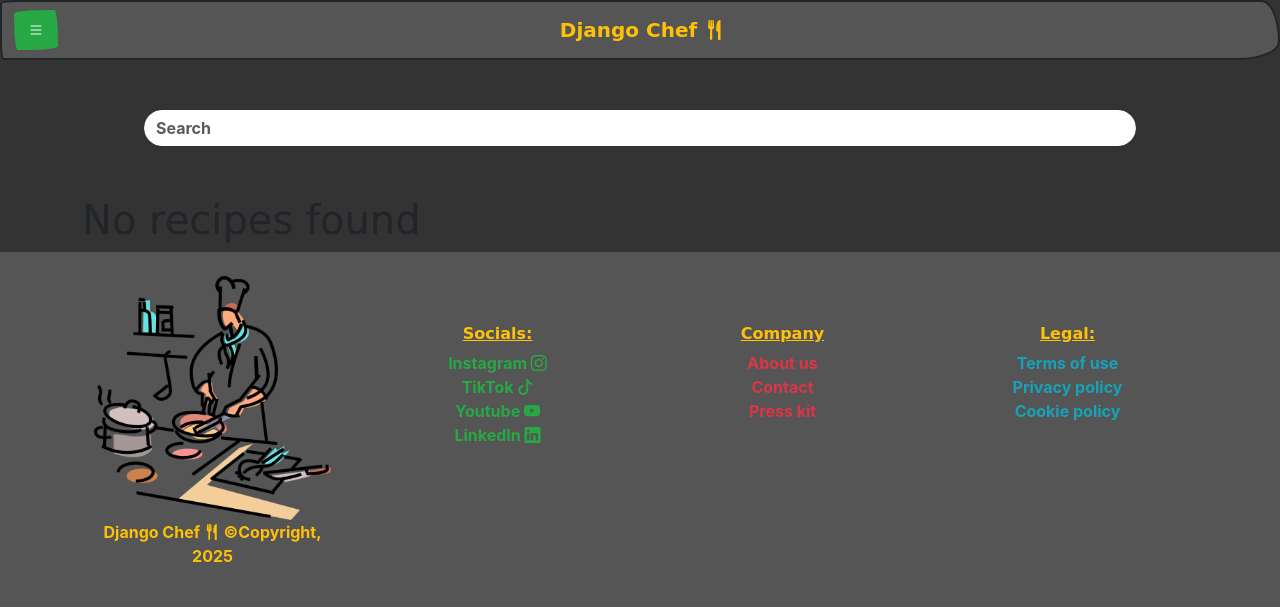
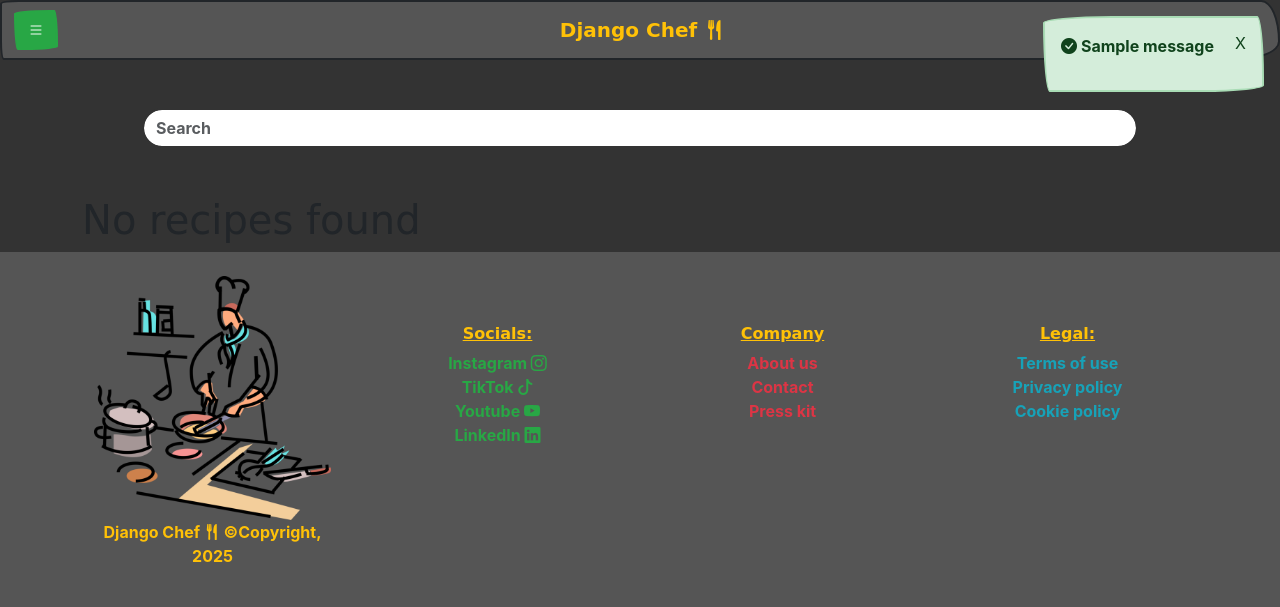
Before and after one commit to PSebastian96/Django_Chef, a Django app: page /recipe_list/ in a window 1280 px wide. Shown: the top 607 px of the page. Run offline with Django 5.2, Linux system fonts and the light colour scheme; a user stored in the database is signed in; data comes from the database, SQL or seed files in the repository; both versions use the stored data as it was after the commit; tables that the repository leaves empty hold one stand-in row (values such as "Sample post"); one stand-in notice (Sample message) is shown; some libraries are stand-ins or nearby versions; some web fonts are replaced.

Commit message:
bs-alert added, delete function added

```diff
--- a/django_chef/recipe_app/templates/recipe_app/recipe/list_recipe.html
+++ b/django_chef/recipe_app/templates/recipe_app/recipe/list_recipe.html
@@ -113,7 +113,7 @@
         <div class="modal fade" id="deleteModal-{{ recipe.id }}" tabindex="-1">
           <div class="modal-dialog" role="document">
             <div class="modal-content">
-              <form method="post" action="">
+              <form method="post" action="{% url 'delete_recipe' recipe.pk recipe.slug %}">
                 {% csrf_token %}
                 <div class="modal-header bg-light">
                   <h5 class="modal-title text-danger">Deleting {{ recipe.title }}...</h5>
@@ -124,7 +124,7 @@
                   <p class="text-danger fw-semibold">This action is permanent!</p>
                 </div>
                 <div class="modal-footer bg-light">
-                  <button type="submit" class="btn btn-danger">Delete</button>
+                  <button type="submit" class="btn btn-danger">Confirm Delete</button>
                   <button type="button" class="btn btn-secondary" data-bs-dismiss="modal">Cancel</button>
                 </div>
               </form>
--- a/django_chef/recipe_app/views.py
+++ b/django_chef/recipe_app/views.py
@@ -166,8 +166,6 @@ class ReadRecipe(LoginRequiredMixin, DetailView):
 
         return recipe
 
-
-
 # update recipe
 class UpdateRecipe(LoginRequiredMixin, UpdateView):
     model = Recipe
@@ -195,6 +193,10 @@ class DelRecipe(LoginRequiredMixin, DeleteView):
     template_name = 'recipe_app/recipe/delete_recipe.html'
     success_url = reverse_lazy('recipe_list')
     context_object_name = 'recipe'
+
+    def get_context_object_name(self, obj):
+        recipe = super().get_context_object_name(obj)
+        return messages.info(self.request,f'{recipe.title} has been deleted!')
 
     def get_object(self, queryset=None):
         # Ensure only existing recipes are deleted
@@ -374,6 +376,7 @@ class DelMeasurement(LoginRequiredMixin, DeleteView):
 """
 Favorite Recipe Add, Delete, List
 """
+
 class ToggleFavoriteView(LoginRequiredMixin, View):
     """Add or remove a recipe from favorites."""
     def post(self, request, *args, **kwargs):
@@ -385,15 +388,14 @@ class ToggleFavoriteView(LoginRequiredMixin, View):
         )
 
         if created:
-            messages.success(request, f"Added <strong>{recipe.title}</strong> to favorites.")
+            messages.success(request, f"Added <strong class='text-decoration-underline'>{recipe.title}</strong> to favorites.")
         else:
             favorite.delete()
-            messages.info(request, f"Removed <strong>{recipe.title}</strong> from favorites.")
+            messages.info(request, f"Removed <strong class='text-decoration-underline'>{recipe.title}</strong> from favorites.")
 
         # return user back to where they came from
         next_url = request.META.get("HTTP_REFERER", reverse("recipe_list"))
         return redirect(next_url)
-
 
 class FavoriteListView(LoginRequiredMixin, ListView):
     model = FavoriteRecipe
--- a/django_chef/static/js/custom.js
+++ b/django_chef/static/js/custom.js
@@ -1,3 +1,4 @@
+// current page/menu highlighter
 document.addEventListener("DOMContentLoaded", function() {
 const currentPath = window.location.pathname; // e.g., /recipes/
 const links = document.querySelectorAll(".offcanvas .nav-link");
--- a/django_chef/templates/base.html
+++ b/django_chef/templates/base.html
@@ -15,15 +15,19 @@
 
    {% include "partials/navbar.html" %}
 
-    <main class="container">
+   {% include "partials/message_alert.html" %}
+
+   <main class="container">
+
         {% block content %}
         {% endblock %}
+
     </main>
 
     {% include "partials/footer.html" %}
 
+    <script src="{% static 'js/bootstrap.bundle.js' %}"></script>
     <script src="{% static 'js/custom.js' %}"></script>
-    <script src="{% static 'js/bootstrap.bundle.js' %}"></script>
     <script src="{% static 'js/htmx.min.js' %}"></script>
 </body>
 </html>
--- /dev/null
+++ b/django_chef/templates/partials/message_alert.html
@@ -0,0 +1,22 @@
+{% if messages %}
+<div class="position-fixed top-0 end-0 p-3" style="z-index: 1100">
+
+    {% for message in messages %}
+        {% if message.tags == 'success' %}
+            <div class="alert alert-dismissible alert-success alert-dismissible fade show">
+                <button type="button" class="btn-close" data-bs-dismiss="alert"></button>
+                <p>
+                    <i class="bi bi-check-circle-fill"></i> {{ message|safe }}
+                </p>
+            </div>
+        {% else %}
+            <div class="alert alert-dismissible alert-danger alert-dismissible fade show">
+                <button type="button" class="btn-close" data-bs-dismiss="alert"></button>
+                <p>
+                    <i class="bi bi-x-circle-fill"></i> {{ message|safe }}
+                </p>
+            </div>
+        {% endif %}
+    {% endfor %}
+</div>
+{% endif %}
```
Also changed, not shown: django_chef/recipe_app/templates/recipe_app/recipe/delete_recipe.html (deleted, +0 -25 lines), django_chef/recipe_app/templates/recipe_app/recipe/read_recipe.html (+23 -1 lines), django_chef/db.sqlite3.
